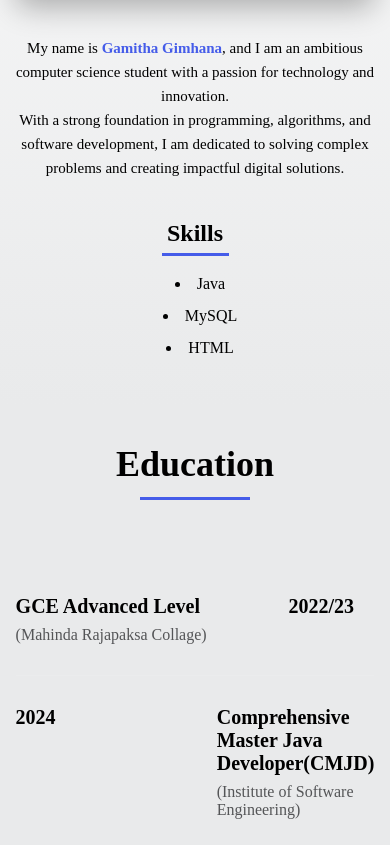
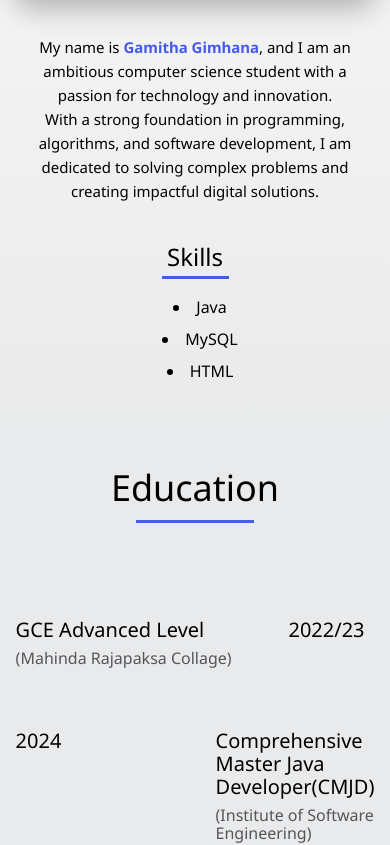
Before and after one commit to GamithaGimhana/My-Portfolio, a plain HTML site: page about.html in a window 390 px wide. Shown: the part 1201-2046 px from the top of the page. Drawn offline with Linux system fonts and the light colour scheme.

Commit message:
changes in styles

```diff
--- a/style/about-style.css
+++ b/style/about-style.css
@@ -8,6 +8,11 @@ body{
     margin: 0;
     padding: 0;
     box-sizing: border-box;
+    font-family: "Noto Sans", sans-serif;
+    font-optical-sizing: auto;
+    font-weight: 400;
+    font-style: normal;
+    font-variation-settings: "wdth" 100;
 }
 
 #header{
@@ -583,7 +588,7 @@ body>main>section{
     }
 
     #welcome-title > h1 {
-        font-size: 80px;
+        font-size: 70px;
     }
 
     #summary-sec > div {
```
